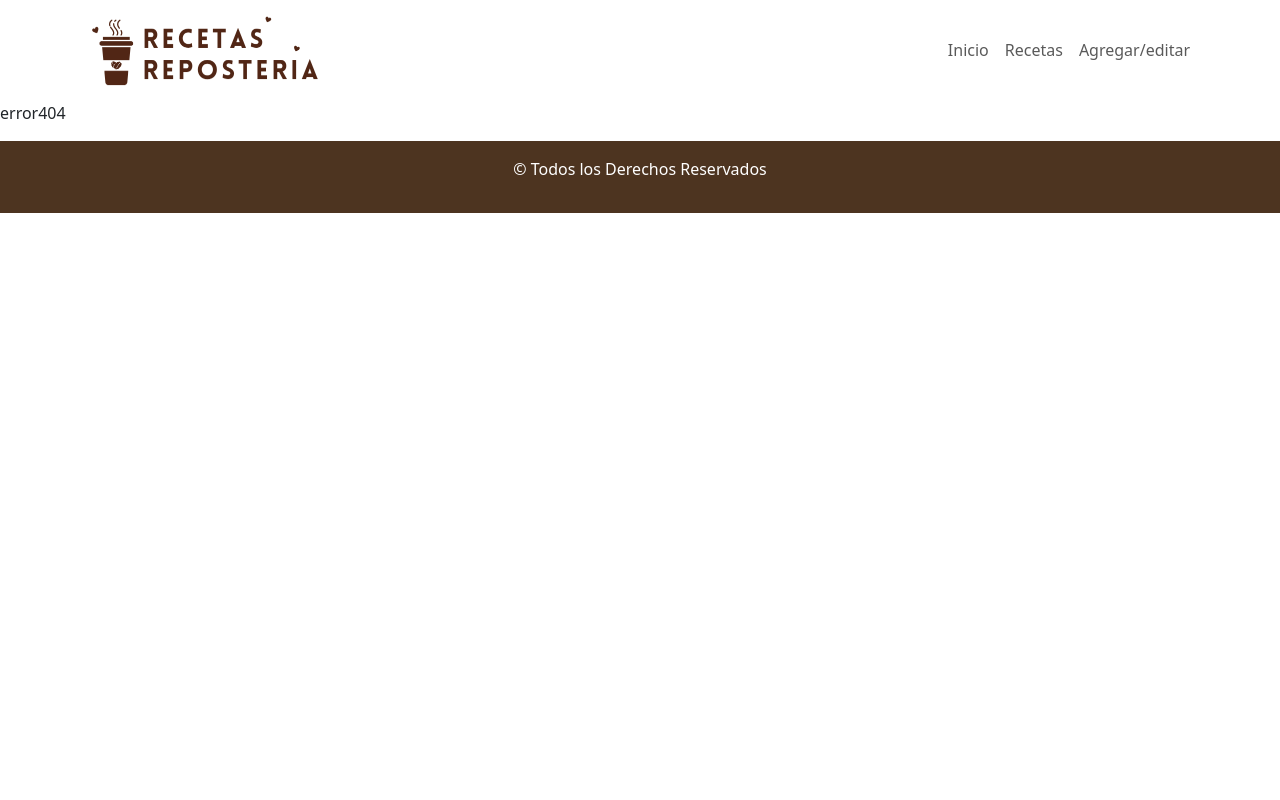
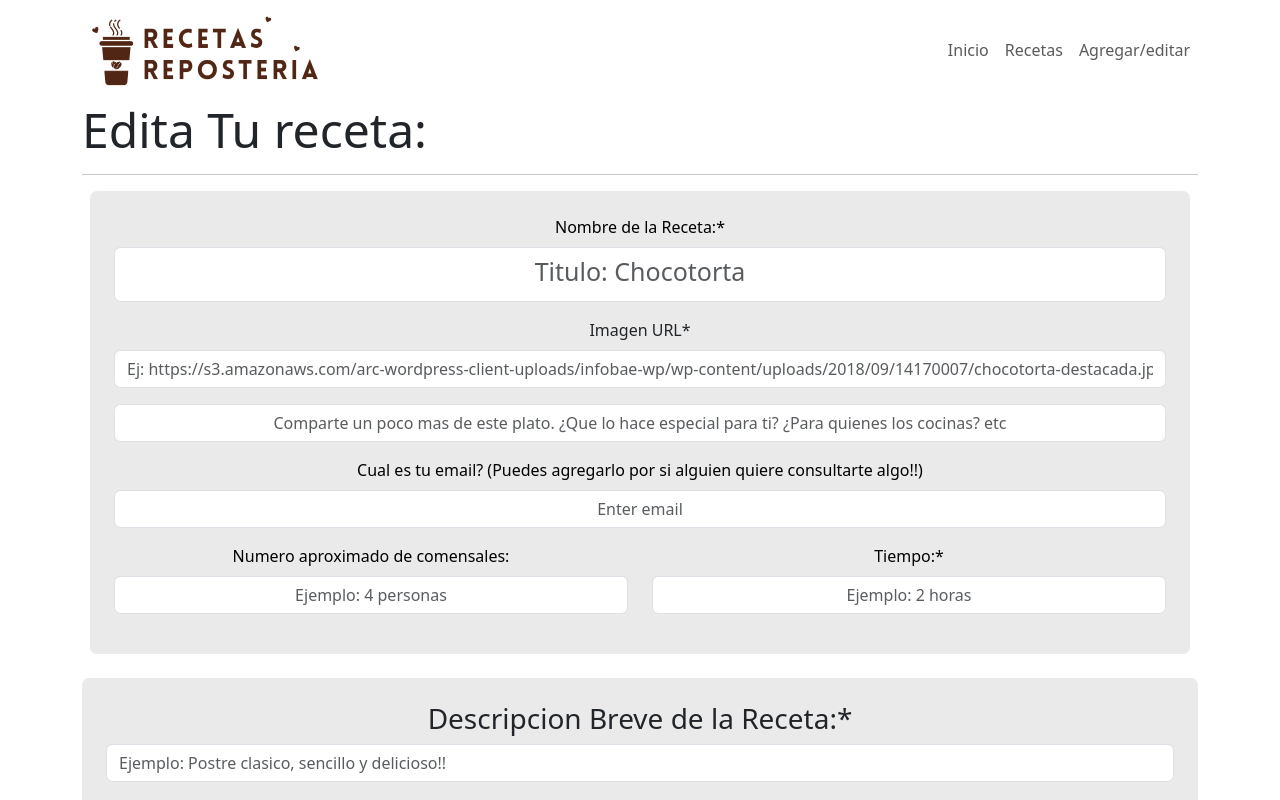
Before and after one commit to suarezagustina/RollingRecetas, a React (Vite) app: page /creador/editareceta/1 in a window 1280 px wide. Shown: the top 800 px of the page. Built offline with nearby package versions, Linux system fonts and the light colour scheme; no server answers.

Commit message:
agregue el pops para saber cuando editamos o agregamos la receta

```diff
--- a/src/App.jsx
+++ b/src/App.jsx
@@ -18,8 +18,8 @@ function App() {
    <Routes>
     <Route exact path='/' element={<Inicio></Inicio>}></Route>
     <Route exact path='/creador' element={<Creador></Creador>}></Route>
-    <Route exact path='/creador/editareceta' element={<Formulario></Formulario>}></Route>
-    <Route exact path='/creador/creareceta' element={<Formulario></Formulario>}></Route>
+    <Route exact path='/creador/editareceta/:id' element={<Formulario editar={true} titulo="Edita Tu receta:"></Formulario>}></Route>
+    <Route exact path='/creador/creareceta' element={<Formulario editar={false} titulo="Agrega Tu receta!!"></Formulario>}></Route>
     <Route exact path='/detalleReceta' element={<DetalleReceta></DetalleReceta>}></Route>
     <Route exact path='/error404' element={<Error404></Error404>}></Route>
     <Route path='*' element={<Error404></Error404>}></Route>
--- a/src/components/pages/receta/Formulario.jsx
+++ b/src/components/pages/receta/Formulario.jsx
@@ -4,7 +4,7 @@ import { useForm } from "react-hook-form";
 import { crearecetaAPI } from "../../../helpers/queries";
 import Swal from "sweetalert2";
 
-const Formulario = () => {
+const Formulario = ({editar, titulo}) => {
   const {
     register,
     handleSubmit,
@@ -13,7 +13,11 @@ const Formulario = () => {
   } = useForm();
 
   const onSubmit = async(receta) => {
+    if(editar){
+      //editar producto
+    }else{
       console.log(receta);
+      //CREAR
       const respuesta = await crearecetaAPI(receta);
       if(respuesta.status === 201){
         //mensaje
@@ -33,12 +37,13 @@ const Formulario = () => {
       });
       }
     };
+    }
 
   return (
     <>
       <section>
         <Container className="mainPage">
-          <h2 className="display-5">Agrega Tu receta!!</h2>
+          <h2 className="display-5">{titulo}</h2>
           <hr />
           <Form onSubmit={handleSubmit(onSubmit)}>
             <article className="bgForm mx-2">
```
Lines whose indentation alone changed are shown as unchanged.
